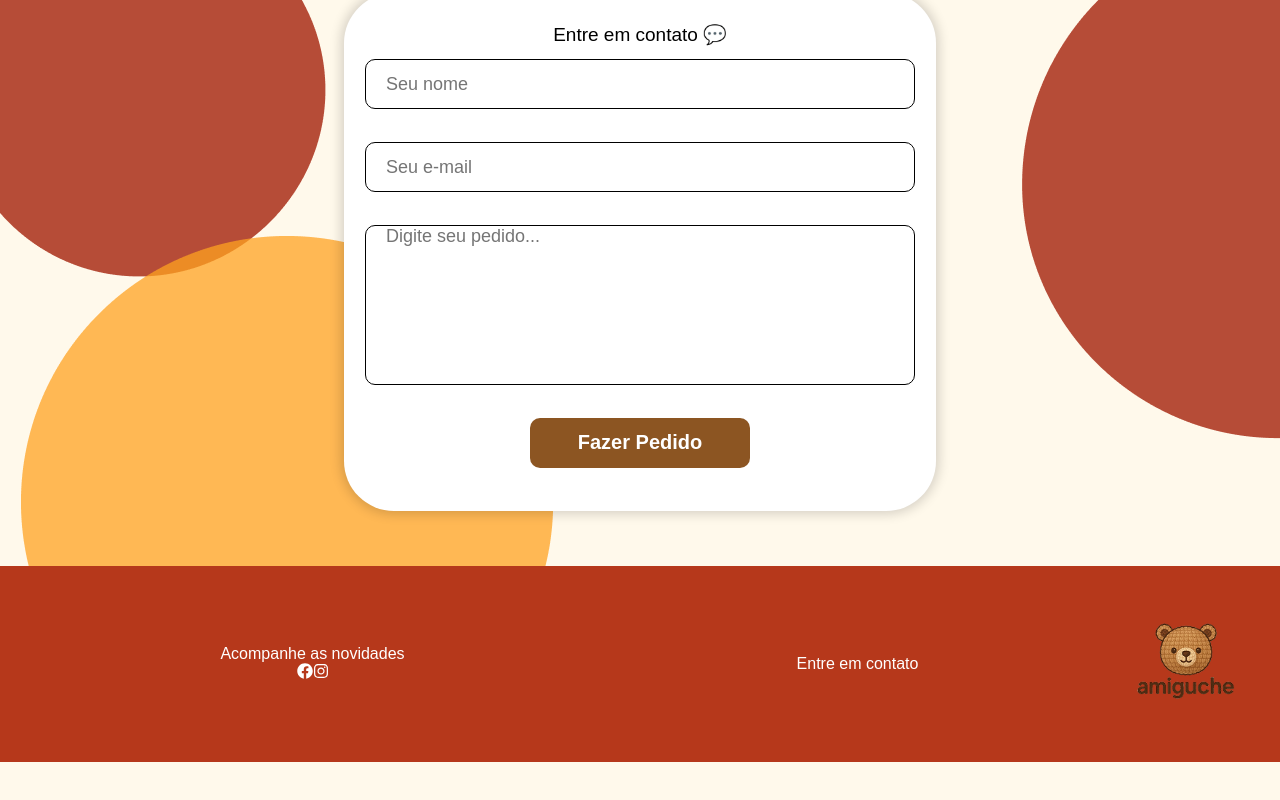
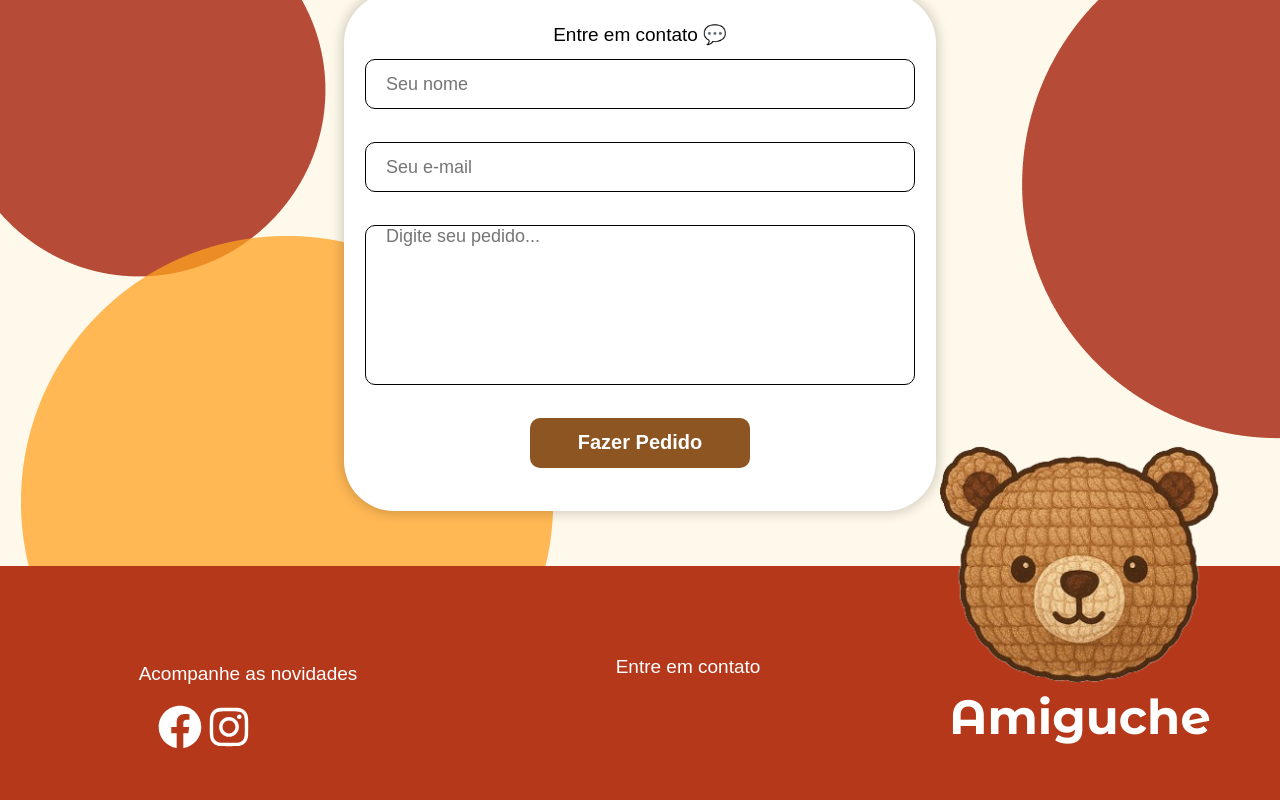
Before and after one commit to NicolasGoncalves/Amiguche-FrontEnd, a React (Create React App) app: page / in a window 1280 px wide. Shown: the part 1442-2242 px from the top of the page. Before the commit the page ends 2204 px from the top, so only its background shows below. Built offline with nearby package versions, Linux system fonts and the light colour scheme.

Commit message:
Footer ajeitado

```diff
--- a/src/components/footer/footer.js
+++ /dev/null
@@ -1,35 +0,0 @@
-import React from "react";
-
-import { FaFacebook } from "react-icons/fa";
-import { FaInstagram } from "react-icons/fa";
-import "./footer.scss";
-
-function Footer() {
-    return (
-        <footer>
-
-            <div className="footer-content">
-                <div className="coluna">
-                    <p>Acompanhe as novidades</p>
-                    <div className="icons">
-                        <FaFacebook />
-                        <FaInstagram />
-                    </div>
-                </div>
-
-
-                <div className="coluna">
-                    <p>Entre em contato</p>
-                    <i className="fas fa-comment-dots"></i>
-                </div>
-
-                <div className="logo-footer">
-                    <img src="./images/logo2.png" alt="Urso Amigurumi" />
-              </div>
-
-            </div>
-        </footer>
-    )
-}
-
-export default Footer;
--- a/src/components/footer/footer.scss
+++ /dev/null
@@ -1,44 +0,0 @@
-footer {
-    background-color: #b6381b;
-    color: white;
-    padding: 40px 20px;
-  }
-
-  .footer-content {
-    display: flex;
-    flex-wrap: wrap;
-    justify-content: space-between;
-    align-items: center;
-    max-width: 1200px;
-    margin: auto;
-    text-align: center;
-  }
-
-  .footer-content .coluna {
-    flex: 1;
-    margin: 10px;
-  }
-
-  .icones i {
-    font-size: 24px;
-    margin: 0 10px;
-    cursor: pointer;
-  }
-
-  .logo-footer {
-    display: flex;
-    flex-direction: column;
-    align-items: center;
-  }
-
-  .logo-footer img {
-    width: 110px;
-    height: auto;
-    margin-bottom: 10px;
-  }
-
-  .logo-footer h3 {
-    font-family: 'Poppins', cursive;
-    font-size: 24px;
-    color: #fffbe0;
-  }
--- /dev/null
+++ b/src/components/logo/index.js
@@ -0,0 +1,19 @@
+import "./index.scss";
+import { useState, useEffect } from "react";
+
+export default function Logo(props) {
+  const [imagem, setImagem] = useState("126px");
+  const [fonte, setFonte] = useState("29px");
+
+  useEffect(() => {
+    if (props.imagem) setImagem(props.imagem);
+    if (props.fonte) setFonte(props.fonte);
+  }, [props.imagem, props.fonte]);
+
+  return (
+    <div className="Component-logo" style={props.style}>
+      <img src="./images/logobear.png" alt="Logo" style={{ width: imagem }} />
+      <h2 style={{ fontSize: fonte }}>Amiguche</h2>
+    </div>
+  );
+}
--- /dev/null
+++ b/src/components/logo/index.scss
@@ -0,0 +1,15 @@
+.Component-logo{
+    display: flex;
+    justify-content: center;
+    flex-direction: column;
+    align-items: center;
+
+    h2{
+        font-family: "MontserratAlternates-Bold", sans-serif;
+        font-size: 48px;
+    }
+
+    img{
+        width: 18em;
+    }
+}
--- a/src/index.css
+++ b/src/index.css
@@ -16,6 +16,10 @@ code {
 @font-face {
   font-family: "MontserratAlternates";
   src: url("../public/fonts/MontserratAlternates-SemiBold.ttf");
+}
+@font-face {
+  font-family: "MontserratAlternates-Bold";
+  src: url("../public/fonts/MontserratAlternates-Bold.ttf");
 }
 
 *{
--- a/src/pages/LandingPage/index.js
+++ b/src/pages/LandingPage/index.js
@@ -2,7 +2,11 @@ import "./index.scss";
 
 import React from "react";
 import Header from "../../components/header/header.js";
-import Footer from "../../components/footer/footer.js";
+import Logo from "../../components/logo";
+
+
+import { FaFacebook, FaInstagram } from "react-icons/fa";
+
 
 export default function LandingPage() {
   return (
@@ -65,7 +69,24 @@ export default function LandingPage() {
         </div>
       </section>
 
-      <Footer />
+      <footer >
+        <div className="novidades">
+          <h2>Acompanhe as novidades</h2>
+          <div>
+            <FaFacebook className="icones"/>
+            <FaInstagram className="icones"/>
+          </div>
+        </div>
+
+        <div className="footer-contato">
+          <h2>Entre em contato</h2>
+        </div>
+
+        <Logo imagem={"288px"} fonte={"48px"} style={{ marginBottom: "14em" }}/>
+
+      </footer>
+
+
     </main>
   );
 }
--- a/src/pages/LandingPage/index.scss
+++ b/src/pages/LandingPage/index.scss
@@ -27,17 +27,18 @@
       flex-direction: column;
       gap: 28px;
       padding: 3%; /* Substitui margin por padding para melhor alinhamento */
+      width: 100%;
 
       .title {
         font-size: 100px;
-        font-weight: 600;
         color: rgb(83, 46, 21);
-        font-family: "MontserratAlternates", sans-serif;
+        font-family: "MontserratAlternates-Bold", sans-serif;
       }
 
       .subtitle {
         font-size: 24px;
         color: rgb(83, 46, 21);
+        // text-align: center;
 
         span {
           font-weight: 700;
@@ -120,7 +121,6 @@
         justify-self: center;
         border-radius: 17px;
         box-shadow: 0px 0px 12px 3px #00000061;
-
       }
     }
   }
@@ -164,7 +164,8 @@
         width: 93%;
         height: 84%;
 
-        input, textarea {
+        input,
+        textarea {
           width: 100%;
           height: 50px;
           border-radius: 10px;
@@ -175,7 +176,7 @@
           font-size: 18px;
         }
 
-        textarea{
+        textarea {
           height: 160px;
           resize: none;
         }
@@ -192,14 +193,55 @@
           cursor: pointer;
 
           &:hover {
-            background-color: #FFA21FBD;
+            background-color: #ffa21fbd;
             color: #8c5522;
             transition: all 0.3s ease-in-out;
           }
+        }
+      }
+    }
+  }
 
+  footer {
+    background-color: #b6381b;
+    color: white;
+    display: flex;
+    flex-direction: row;
+    height: 35vh;
+    align-items: center;
+    /* padding-top: 30px; */
+    justify-content: space-evenly;
+
+    .novidades {
+      display: flex;
+      flex-direction: column;
+      justify-content: space-evenly;
+      align-items: center;
+      width: 30%;
+      height: 45%;
+
+      div {
+        display: flex;
+        justify-content: flex-start;
+        gap: 5px;
+        width: 47%;
+
+        .icones {
+          width: 44px;
+          height: auto;
+        }
+      }
+    }
+
+    .footer-contato {
+      display: flex;
+      flex-direction: column;
+      justify-content: start;
+      align-items: center;
+      padding-top: 1%;
+      width: 30%;
+      height: 45%;
     }
 
   }
 }
-  }
-}
```
Also changed, not shown: public/fonts/MontserratAlternates-Bold.ttf (added). Lines whose indentation alone changed are shown as unchanged.
